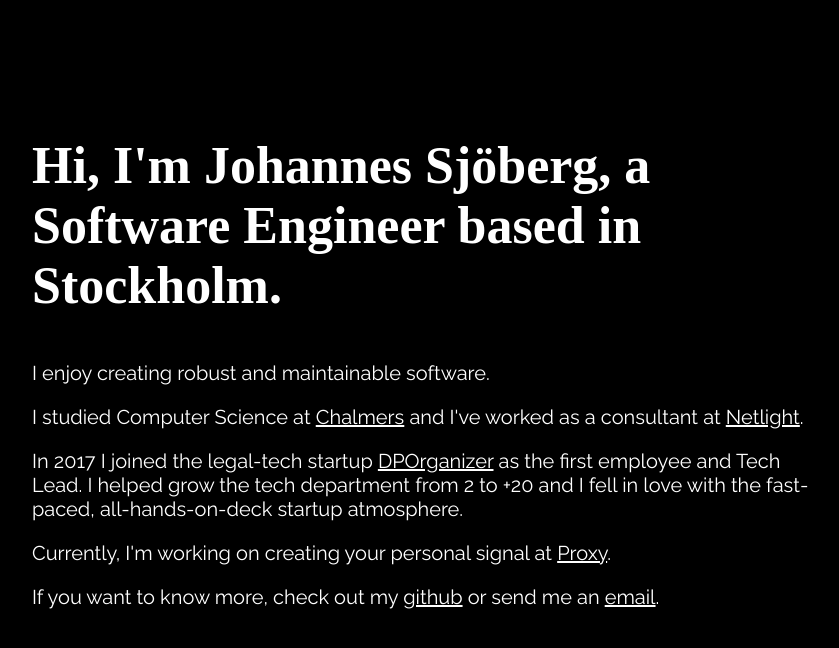
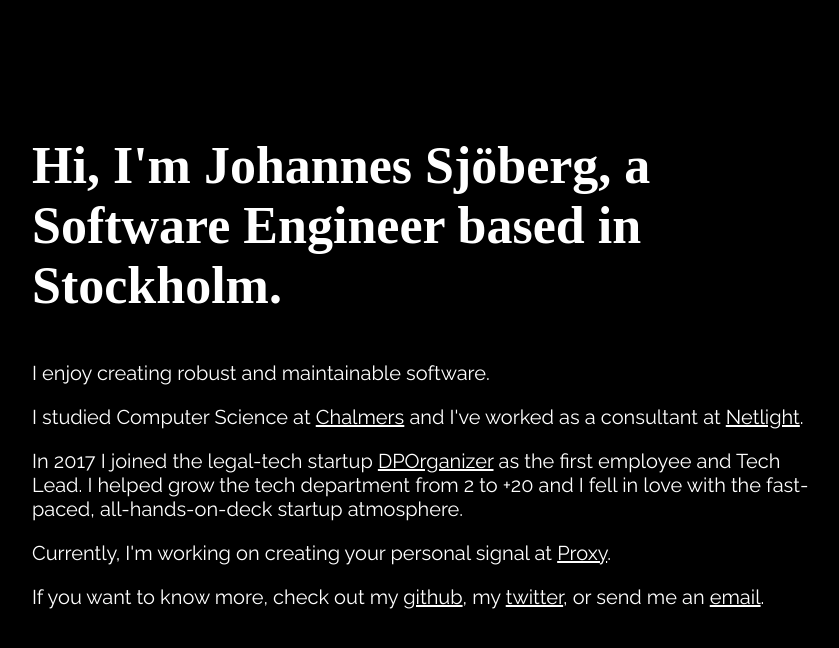
Before and after one commit to johannessjoberg/johannessjoberg.github.io, a plain HTML site: page index.html in a window 1280 px wide. Shown: the whole page, without its empty margins (208-1047 px from the left). Drawn offline with Linux system fonts and the light colour scheme; a web font is replaced by a local one.

Commit message:
Update email

```diff
--- a/index.html
+++ b/index.html
@@ -18,7 +18,7 @@
             <p>I studied Computer Science at <a href="https://www.chalmers.se">Chalmers</a> and I've worked as a consultant at <a href="https://www.netlight.com">Netlight</a>.</p>
             <p>In 2017 I joined the legal-tech startup <a href="https://www.dporganizer.com/">DPOrganizer</a> as the first employee and Tech Lead. I helped grow the tech department from 2 to +20 and I fell in love with the fast-paced, all-hands-on-deck startup atmosphere.</p>
             <p>Currently, I'm working on creating your personal signal at <a href="https://www.proxy.com">Proxy</a>.
-            <p>If you want to know more, check out my <a href="https://github.com/johannessjoberg">github</a> or send me an <a href="mailto:me@johannessjoberg.com">email</a>.
+            <p>If you want to know more, check out my <a href="https://github.com/johannessjoberg">github</a>, my <a href="https://twitter.com/SjobergJohannes">twitter</a>, or send me an <a href="mailto:johannes@johannessjoberg.com">email</a>.
         </div>
     </body>
 </html>
```
